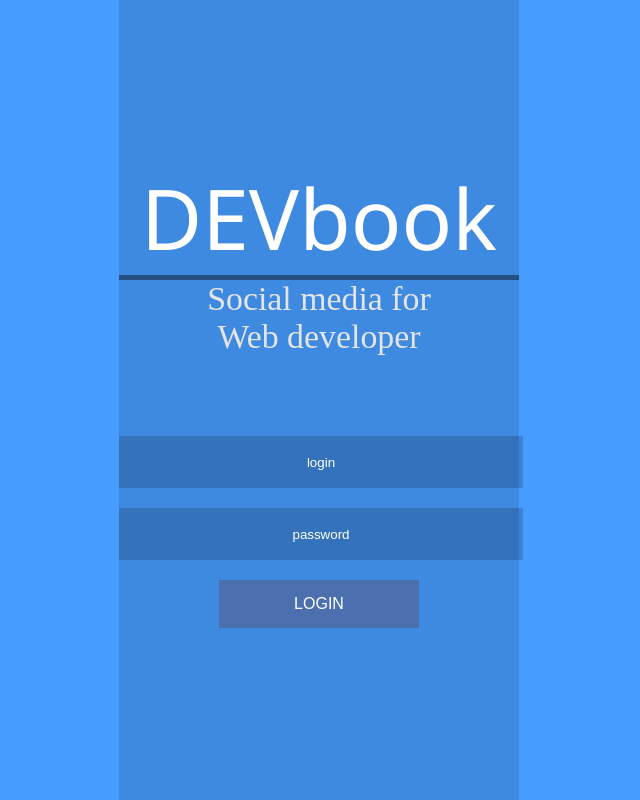
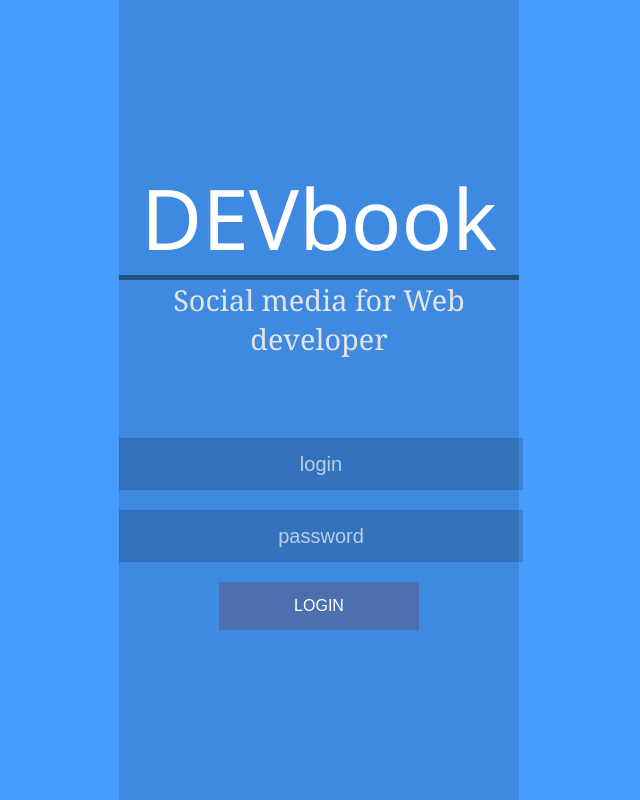
Before and after one commit to dominikslawkowski/CodersCamp-projekt-4, a website built with webpack: page index.html in a window 1280 px wide. Shown: the whole page, without its empty margins (321-961 px from the left). Built offline with nearby package versions, Linux system fonts and the light colour scheme; no server answers.

Commit message:
layout makeover 2

```diff
--- a/index.html
+++ b/index.html
@@ -14,7 +14,7 @@
         <div class="header-all">
             <div class="header">DEVbook</div>
             <div class="line"></div>
-            <div class="coment">Social media for <br> Web developer</div>
+            <div class="coment">Social media for Web developer</div>
         </div>
         <div class = "formm">
             <input type="text" id="login" placeholder="login"/>
--- a/style.css
+++ b/style.css
@@ -34,7 +34,8 @@ body {
 }
 .coment{
     color: rgb(228, 228, 228);
-    font-size: calc(30px + 10%);
+    font-family: Cambria, Cochin, Georgia, Times, 'Times New Roman', serif;
+    font-size: calc(25px + 10%);
     text-align: center;
     min-width: 400px;
     width: 100%;
@@ -59,11 +60,13 @@ input{
     background-color: rgba(0, 0, 0, 0.164);
     border: none;
     text-align: center;
+    font-size: 20px;
 }
 
 ::-webkit-input-placeholder {
     /* Chrome/Opera/Safari */
-    color: white;
+    color: rgba(255, 255, 255, 0.658);
+    font-size: 20px;
 }
 
 ::-moz-placeholder {
```
